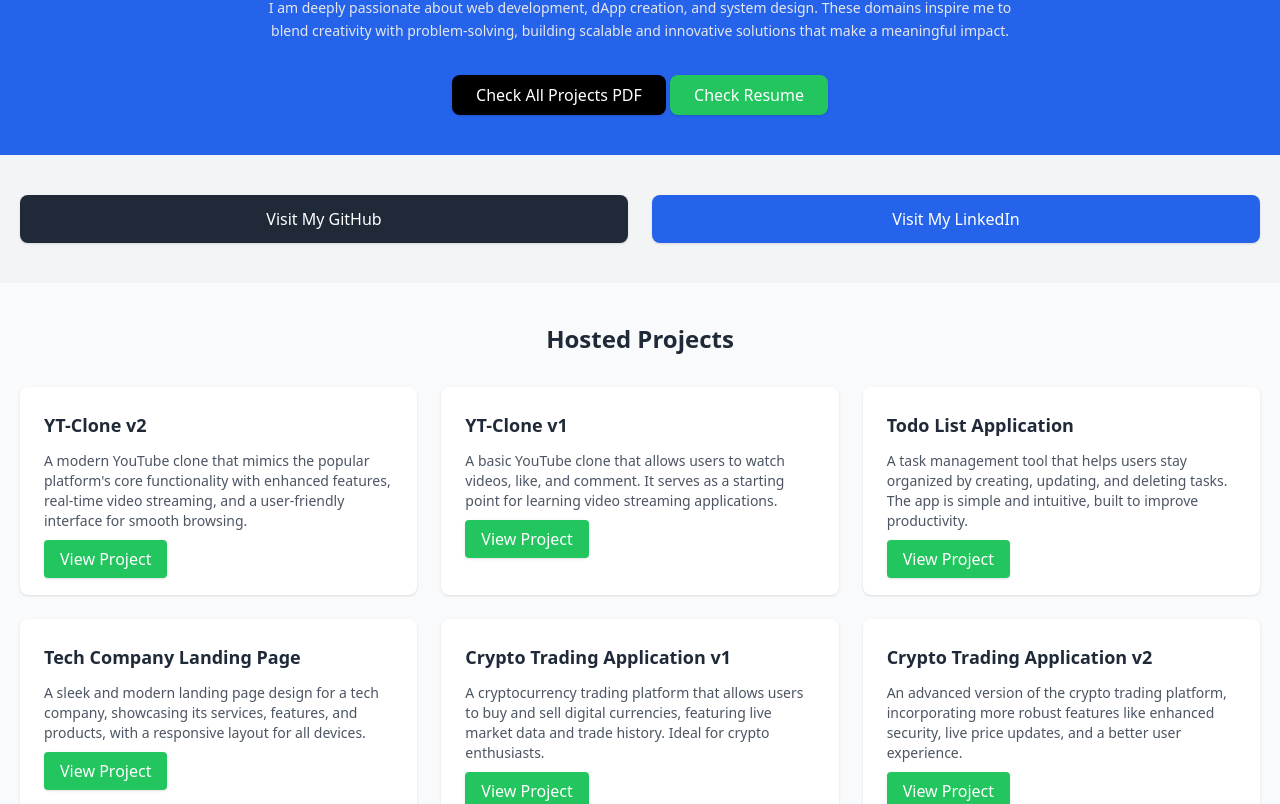
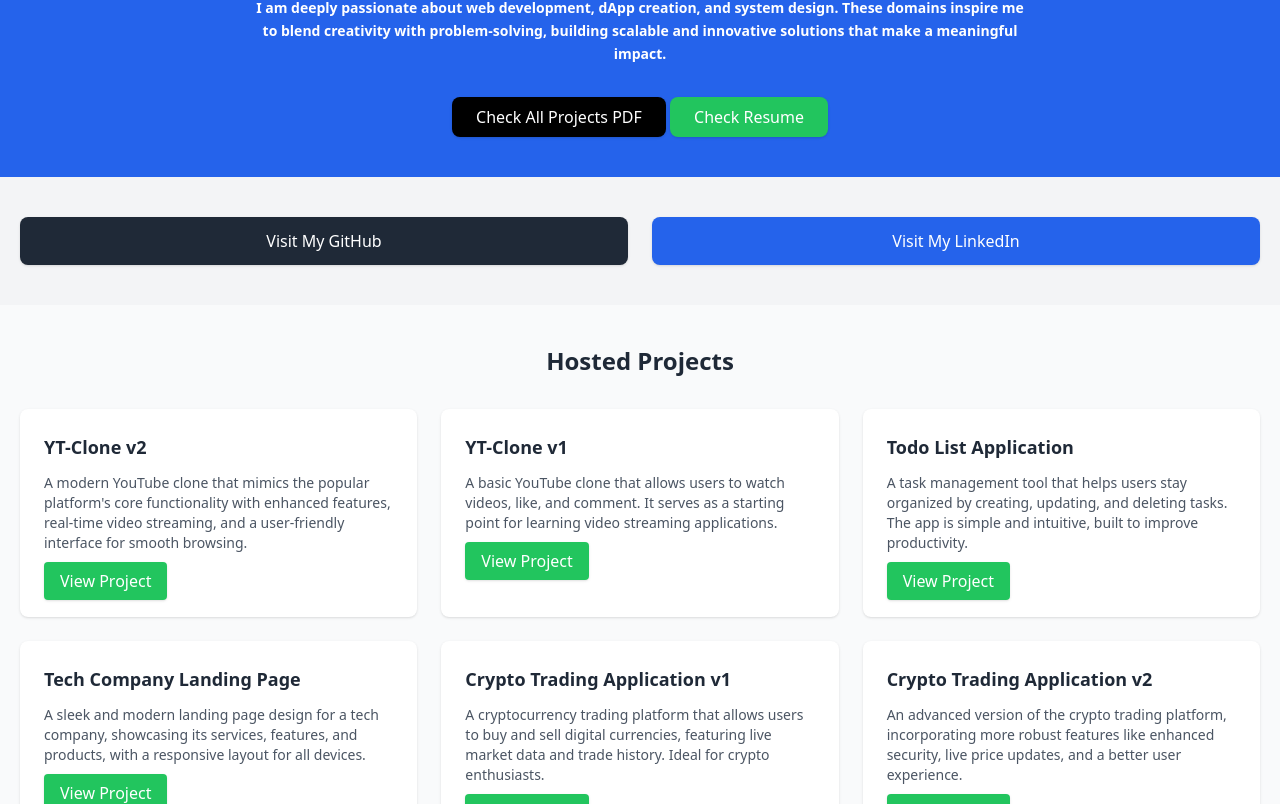
Before and after one commit to shaikfiroz11/portfolio, a plain HTML site: page index.html in a window 1280 px wide. Shown: the part 191-995 px from the top of the page. Drawn offline with nearby package versions, Linux system fonts and the light colour scheme.

Commit message:
Update index.html

```diff
--- a/index.html
+++ b/index.html
@@ -77,7 +77,7 @@
 <header class="bg-blue-600 text-white text-center py-10">
     <img src="firozshaik.png" alt="Profile Image" class="mx-auto mb-4 w-20 h-20 rounded-full">
     <h1 class="text-4xl font-bold">Firoz Shaik</h1>
-    <p class="mt-3 mx-auto max-w-3xl text-sm text-gray-200 leading-relaxed">
+    <p class="mt-3 mx-auto max-w-3xl text-sm text-white font-semibold leading-relaxed">
         I am deeply passionate about web development, dApp creation, and system design. These domains inspire me to
         blend creativity with problem-solving, building scalable and innovative solutions that make a meaningful impact.
     </p>
```
